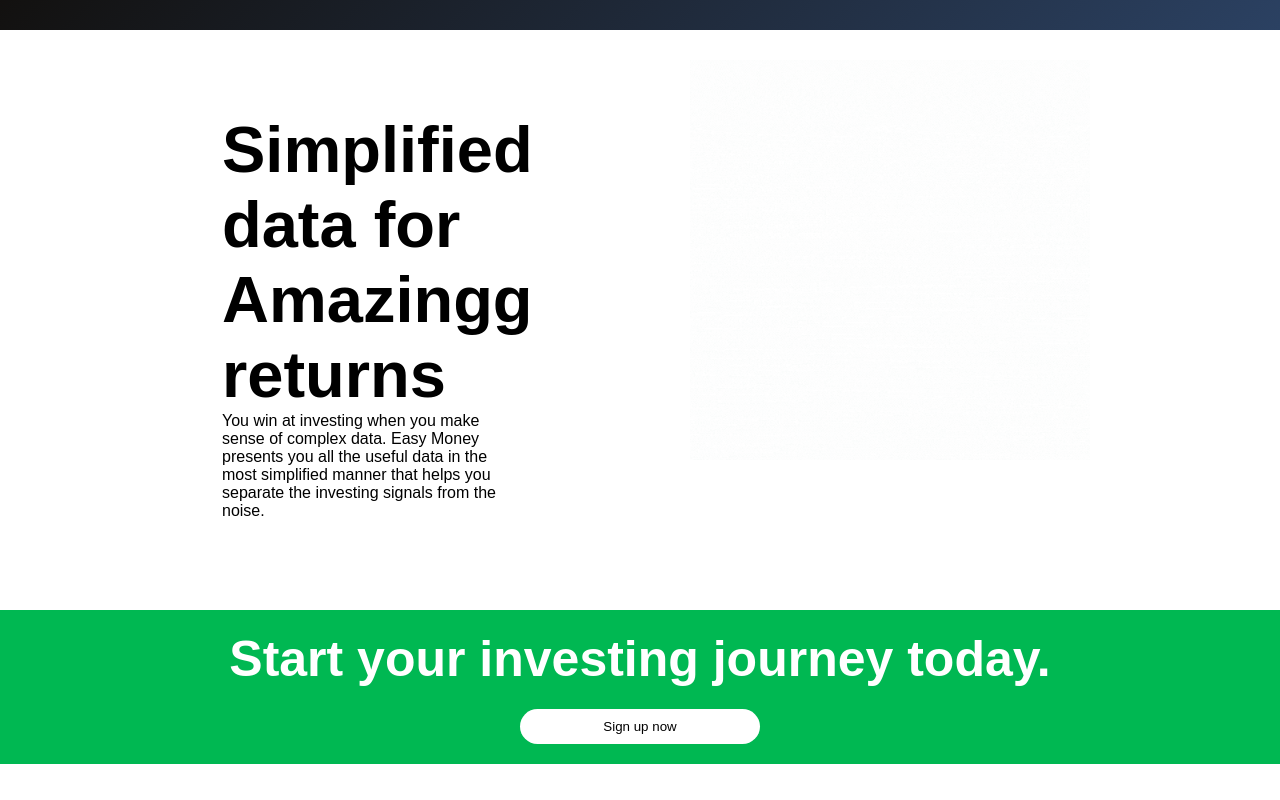
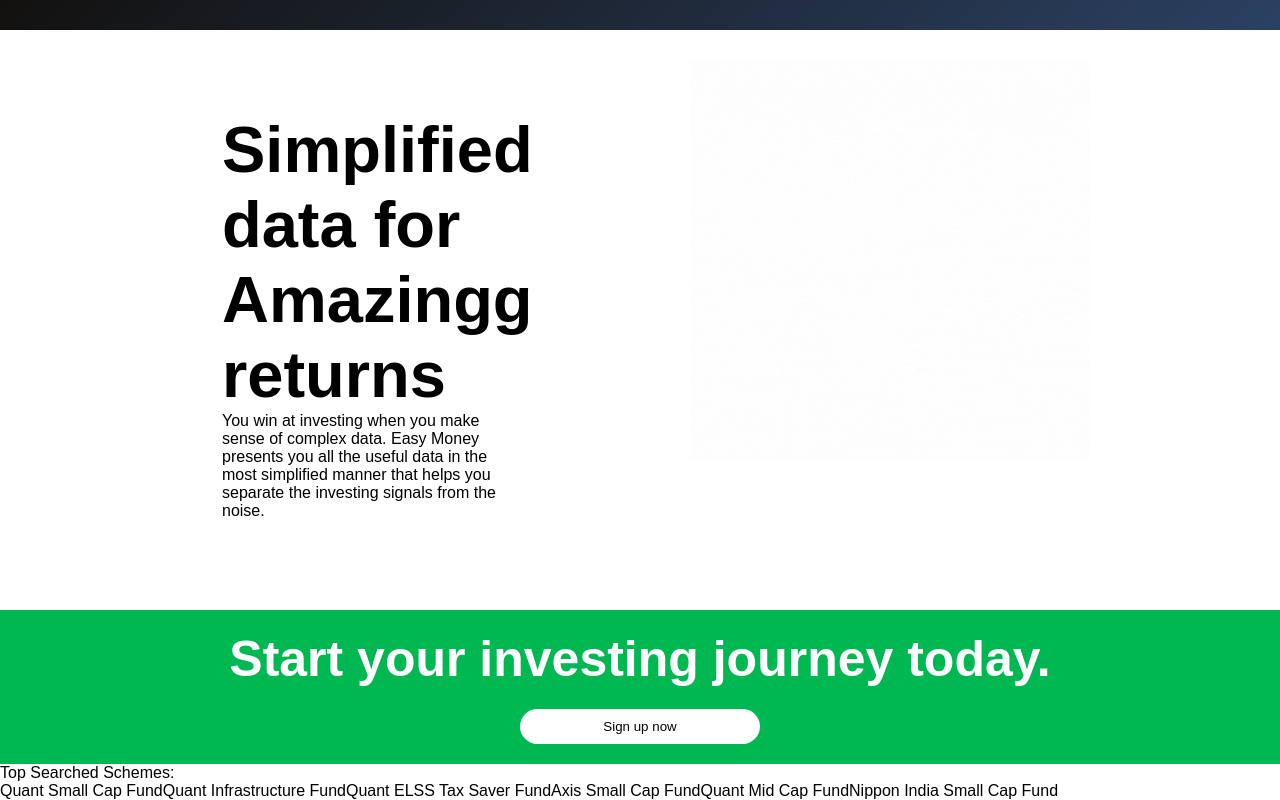
Before and after one commit to MashooqAli9140/easy-money, a React (Vite) app in the folder frontend/easymoney/: page / in a window 1280 px wide. Shown: the part 583-1383 px from the top of the page. Before the commit the page ends 1347 px from the top, so only its background shows below. Built offline with nearby package versions, Linux system fonts and the light colour scheme.

Commit message:
footer imported in app

```diff
--- a/frontend/easymoney/src/App.jsx
+++ b/frontend/easymoney/src/App.jsx
@@ -4,6 +4,7 @@ import Navbar from './componants/Navbar/Navbar.jsx';
 import Home_hero from './componants/Home_Hero/Home_hero.jsx';
 import Home_Hero_2 from './componants/Home_Hero/Home_Hero_2.jsx';
 import Signup from './componants/signup/Signup.jsx';
+import Footer from './componants/footer/Footer.jsx';
 
 function App() {
 
@@ -21,6 +22,9 @@ function App() {
         <Routes>
           <Route path='/'  element={ <Signup/> } />
         </Routes>
+        <Routes>
+          <Route path='/'  element={ <Footer/> } />
+        </Routes>
 
     </BrowserRouter>
 
```
